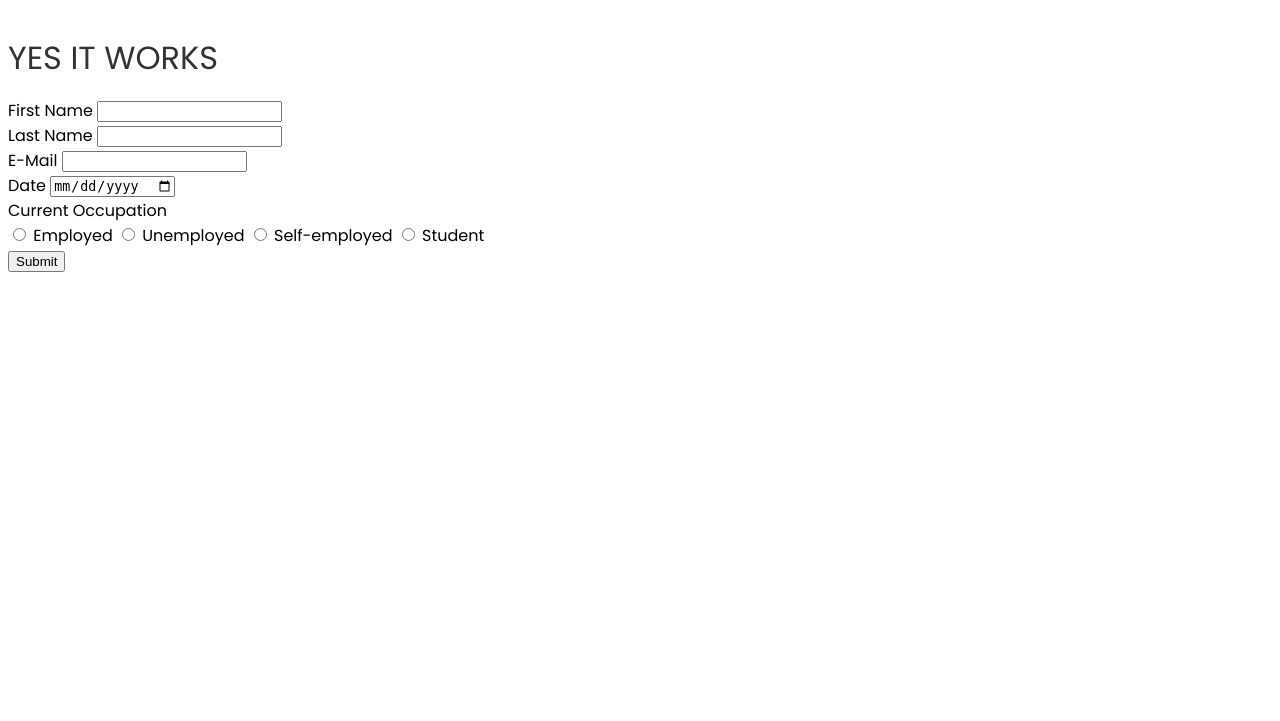
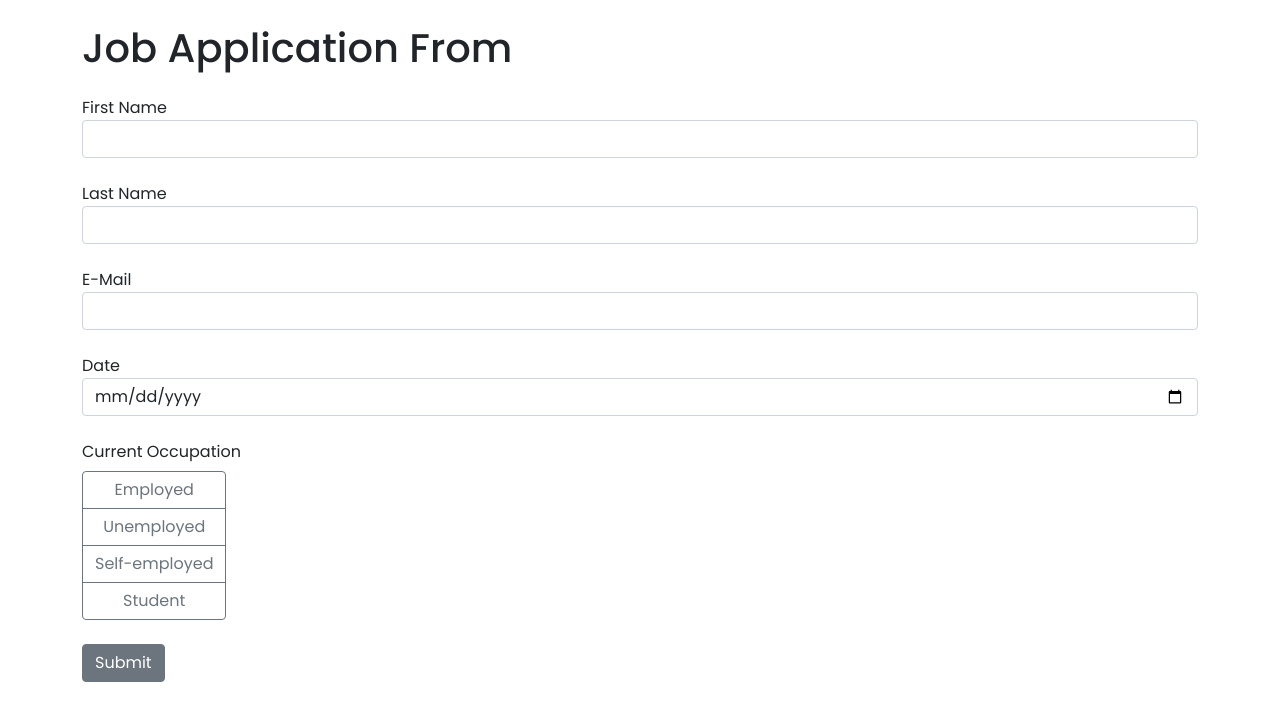
Before and after one commit to SmartConTractor88/Flask-WebApp, a Flask app: page / in a window 1280 px wide. Shown: the top 721 px of the page. Run offline with Flask 3, Linux system fonts and the light colour scheme.

Commit message:
Design the web with Bootstrap.

```diff
--- a/templates/index.html
+++ b/templates/index.html
@@ -3,6 +3,7 @@
 <head>
     <meta charset="UTF-8">
     <meta name="viewport" content="width=device-width, initial-scale=1.0">
+    <link rel="stylesheet" href="https://cdn.jsdelivr.net/npm/bootstrap@5.1.3/dist/css/bootstrap.min.css">
     <title>Document</title>
 </head>
 <style>
@@ -23,44 +24,48 @@ p {
 
 </style>
 <body>
-    <p>YES IT WORKS</p>
+    <div class="container">
+        <h1 class="mt-4 mb-4">Job Application From</h1>
         <form>
-        <div>
+            <div class="from group mb-4">
                 <label for="first_name">First Name</label>
-            <input type="text" name="first_name" id="first_name" required>
+                <input class="form-control" type="text" name="first_name" id="first_name" required>
             </div>
-        <div>
+            <div class="from group mb-4">
                 <label for="last_name">Last Name</label>
-            <input type="text" name="last_name" id="last_name" required>
+                <input class="form-control" type="text" name="last_name" id="last_name" required>
             </div>
-        <div>
+            <div class="from group mb-4">
                 <label for="e_mail">E-Mail</label>
-            <input type="email" name="e_mail" id="e_mail" required>
+                <input class="form-control" type="email" name="e_mail" id="e_mail" required>
             </div>
-        <div>
+            <div class="from group mb-4">
                 <label for="start_date">Date</label>
-            <input type="date" name="start_date" id="start_date" required>
+                <input class="form-control" type="date" name="start_date" id="start_date" required>
             </div>
-        <div>
-            <label for="">Current Occupation</label>
+            <div class="from group mb-4">
+                <label class="from group mb-2">Current Occupation</label>
                 <br>
 
-            <div id="occupation">
-                <input type="radio" name="occupation" id="employed" required>
-                <label for="employed">Employed</label>
+                <div class="btn-group-vertical" id="occupation">
+                    <input class="btn-check from-control" type="radio" name="occupation" id="employed" required>
+                    <label class="btn btn-outline-secondary" for="employed">Employed</label>
 
-                <input type="radio" name="occupation" id="unemployed" required>
-                <label for="unemployed">Unemployed</label>
+                    <input class="btn-check from-control" type="radio" name="occupation" id="unemployed" required>
+                    <label class="btn btn-outline-secondary" for="unemployed">Unemployed</label>
 
-                <input type="radio" name="occupation" id="self-employed" required>
-                <label for="self-employed">Self-employed</label>
+                    <input class="btn-check from-control" type="radio" name="occupation" id="self-employed" required>
+                    <label class="btn btn-outline-secondary" for="self-employed">Self-employed</label>
 
-                <input type="radio" name="occupation" id="student" required>
-                <label for="student">Student</label>
+                    <input class="btn-check from-control" type="radio" name="occupation" id="student" required>
+                    <label class="btn btn-outline-secondary" for="student">Student</label>
                 </div>
 
             </div>
-        <button type="button">Submit</button>
+            <button class="btn btn-secondary mb-4" type="button">Submit</button>
         </form>
+    </div>
+    <script src="https://code.jquery.com/jquery-3.6.0.min.js"></script>
+    <script src="https://cdn.jsdelivr.net/npm/bootstrap@5.1.3/dist/js/bootstrap.min.js"></script>
 </body>
 </html>
```
Lines whose indentation alone changed are shown as unchanged.
